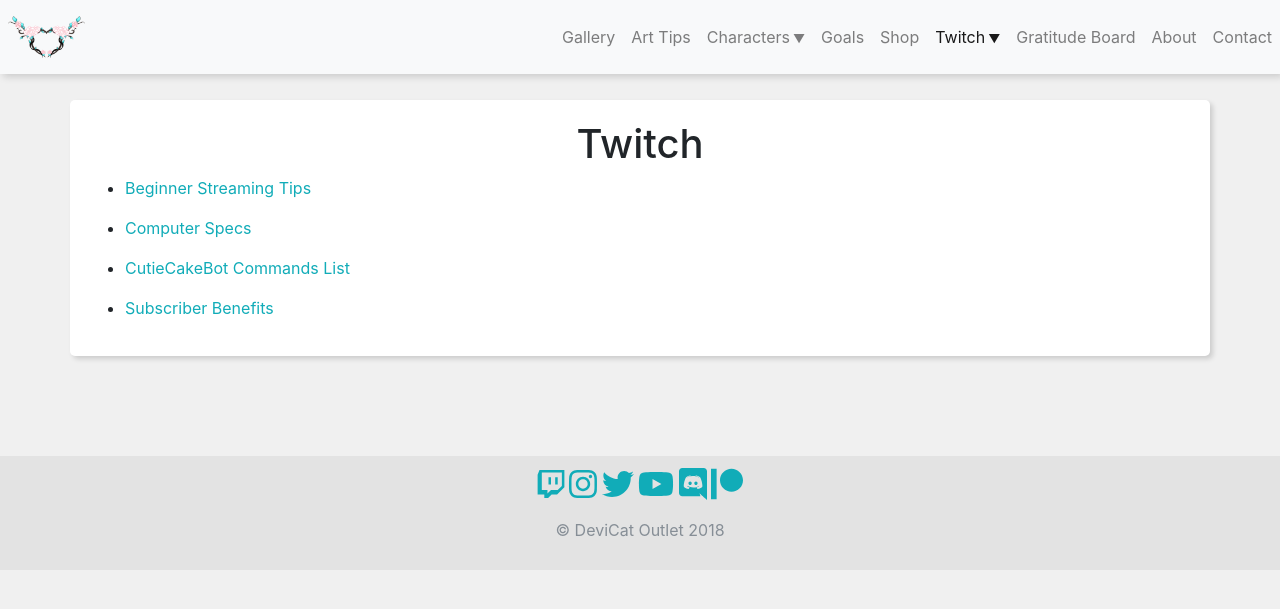
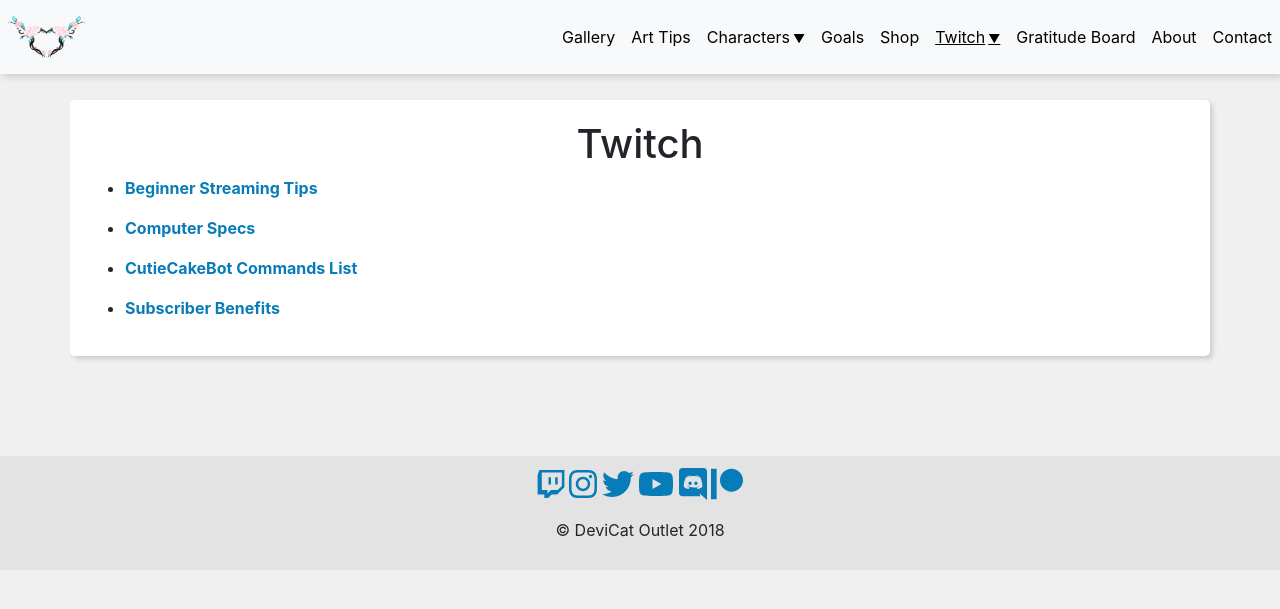
Before and after one commit to DeviCatOutlet/devicatoutlet.github.io, a Jekyll site: the page built from twitch.md, in a window 1280 px wide. Shown: the top 609 px of the page. Built offline with Jekyll 4.4.1, drawn with Linux system fonts in a browser that asks for light colours; nearby versions of some CDN libraries; our own code applies the rules of GitHub Pages for plain Markdown files.

Commit message:
Fix a11y colour issues

```diff
--- a/css/main.css
+++ b/css/main.css
@@ -4,7 +4,8 @@
 }
 
 a {
-  color: #11acb8;
+  color: #087cb8;
+  font-weight: bold;
 }
 div ul{
 	padding: 10px;
@@ -48,7 +49,6 @@
   margin-top: 100px;
   background: #E3E3E3;
   padding: 12px;
-  color: #868e96;
 }
 
 ul.layout li {
@@ -271,8 +271,8 @@
 	width: 77px;
 }
 nav a {
-	/* TODO: Improve color contrast (insufficient for a11y compliance) */
-	color: rgba(0,0,0,.5);
+	color: black;
+	font-weight: normal;
 }
 nav > a, nav > .nav-menucontainer {
 	padding: .5rem;
@@ -327,4 +327,4 @@
 	color: #212529;
 	margin: 0.25em 1em;
 }
-.active {color: rgba(0,0,0,.9);}
+.active {text-decoration: underline;}
```
Also changed, not shown: README.md.
